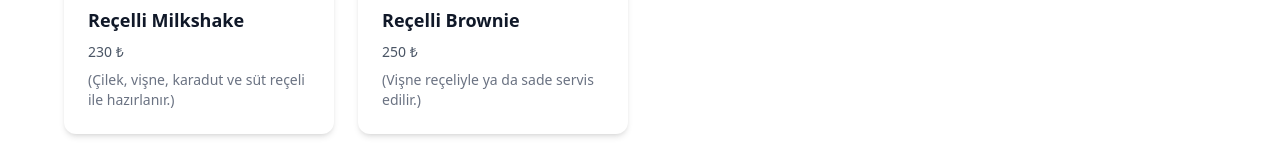
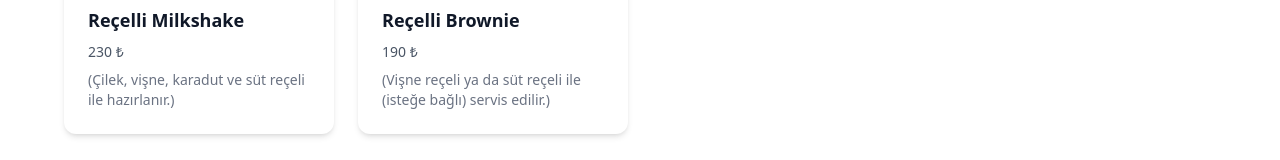
Before and after one commit to recellidukkan/recellidukkan, a Next.js app: page /tatli in a window 1280 px wide. Shown: the part 510-670 px from the top of the page. Built offline with nearby package versions, Linux system fonts and the light colour scheme.

Commit message:
brwnie price and explain

```diff
--- a/src/app/tatli/page.tsx
+++ b/src/app/tatli/page.tsx
@@ -14,7 +14,7 @@ const Page = () => {
         {name:'Reçelli Tiramisu' , price: '260 ₺' , contain:'(Süt reçeli ile ya da sade servis edilir.)'},
         {name:'Reçelli Yoğurt' , price: '120 ₺' , contain:'(Üzerine reçel seçiniz.)'},
         {name:'Reçelli Milkshake' , price: '230 ₺' , contain:'(Çilek, vişne, karadut ve süt reçeli ile hazırlanır.)'},
-        {name:'Reçelli Brownie' , price: '250 ₺' , contain:'(Vişne reçeliyle ya da sade servis edilir.)'},
+        {name:'Reçelli Brownie' , price: '190 ₺' , contain:'(Vişne reçeli ya da süt reçeli ile (isteğe bağlı) servis edilir.)'},
        // {name:'Çıtır Kabak Tatlısı' , price: '230 ₺' , contain:'(Çilek, vişne, karadut ve süt reçeli ile hazırlanır.)'},
 
     ]
```
